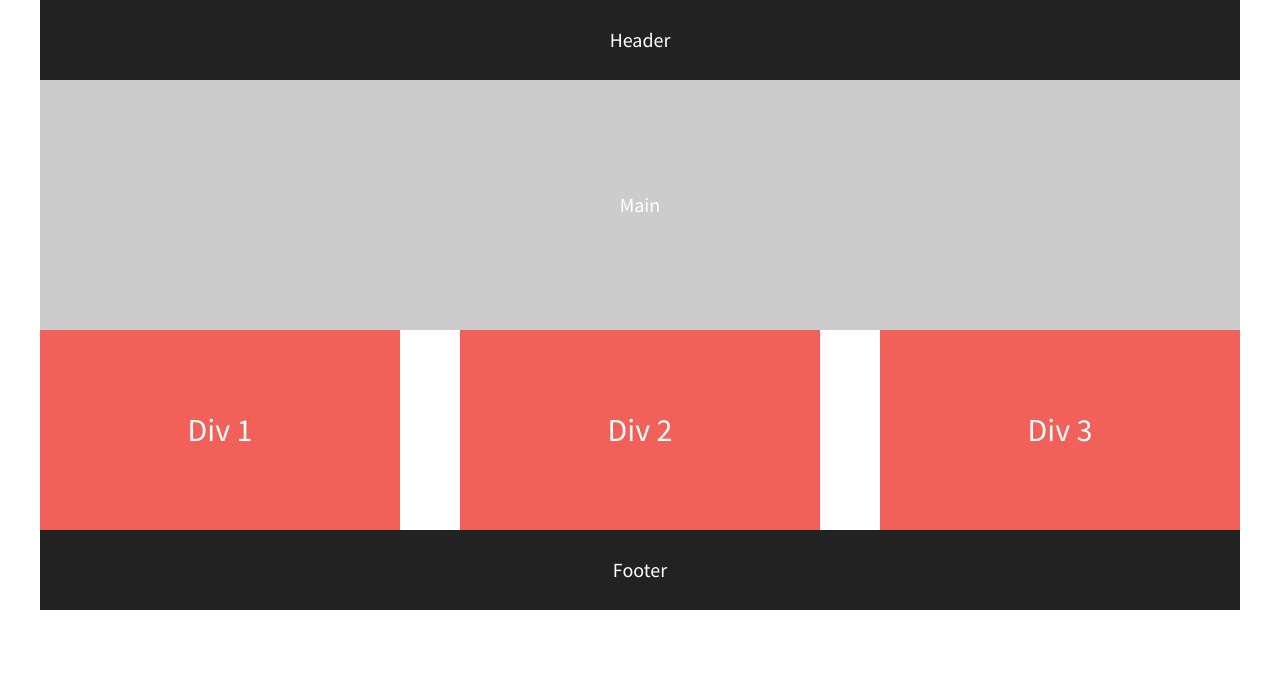
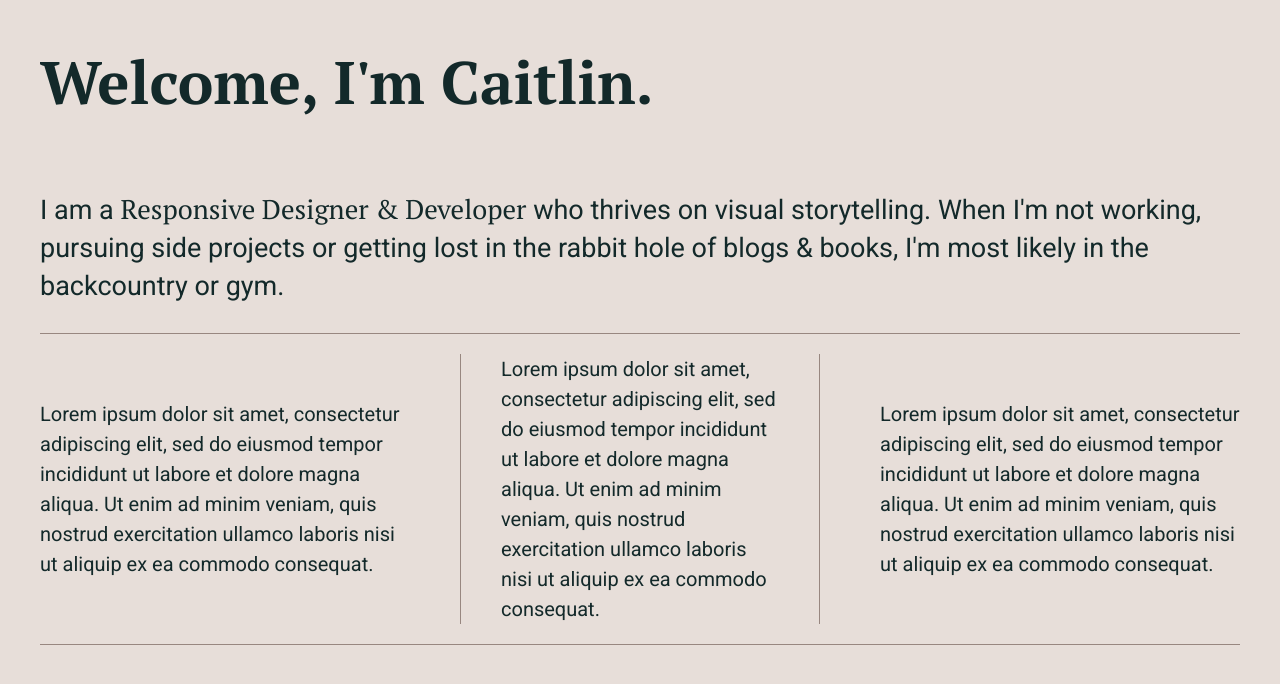
Before and after one commit to cnapua/flexbox-starter, a plain HTML site: page index.html in a window 1280 px wide. Drawn offline with nearby package versions, Linux system fonts and the light colour scheme.

Commit message:
Design edits, content edit

```diff
--- a/css/main.css
+++ b/css/main.css
@@ -11,7 +11,7 @@
    ========================================================================== */
 
 html {
-    color: #222;
+    color: #E7DED9;
     font-size: 1em;
     line-height: 1.4;
 }
@@ -95,58 +95,71 @@ textarea {
    Author's custom styles
    ========================================================================== */
 
+/*Large Background Image*/
 html {
-  background-color: #fff;
+  background-color: #E7DED9;
   height: 100%;
   width: 100%;
 }
 
 body {
-  font-family: 'Source Sans Pro', sans-serif;
-  padding: 0 2em;
+  font-family: 'Roboto', sans-serif;
+  padding: 0em 2em;
   font-size: 1.25em;
-  height: 100%;
-  color: #fff;
-}
-
-header,
-footer {
-  background-color: #222;
-  height: 80px;
-  width: 100%;
-}
-
-main {
-  background-color: #ccc;
-  height: 250px;
-  width: 100%;
-}
-
-header,
-footer,
-main {
-	display: flex;
-	justify-content: center;
-	align-items: center;
+  color: #13292A;
+  display: flex;
+  justify-content: center;
 }
 
 .flex-container {
   display: flex;
   flex-flow: row wrap;
   justify-content: space-between;
-  align-items: center;
+  max-width: 1200px;
+}
+
+p span {
+  font-family: 'PT Serif', serif;
+}
+
+header,
+footer {
+  width: 100%;
+  display: flex;
+  justify-content: flex-start;
+}
+
+header h1 {
+  font-family: 'PT Serif', serif;
+  font-size: 3em;
+}
+
+main {
+  width: 100%;
+  display: flex;
+  justify-content: center;
+  border-bottom: 1px solid #988780;
+}
+
+main p {
+  font-size: 1.35em;
 }
 
 .flex-items {
-  color: #fff;
-  line-height: 1.5em;
-  font-size: 1.6em;
-  background-color: #f16059;
-  width: 30%;
-  height: 200px;
   display: flex;
   justify-content: center;
   align-items: center;
+  line-height: 1.5em;
+  font-size: 1em;
+  border-bottom: 1px solid #555;
+}
+
+footer {
+  border-top: 1px solid #988780;
+}
+
+footer i {
+  padding: 30px 20px 0 0;
 }
 
 /* ==========================================================================
@@ -229,16 +242,23 @@ main {
    Modify as content requires.
    ========================================================================== */
 
-/* If you'd like to try a different layout on Desktop and larger screens: */
+@media all and (max-width: 768px) {
+    body {
+      padding: 1em;
+    }
+}
+
 @media (min-width: 1200px) {
-  #div-1,
-  #div-2{
-      /* set your flex value to 1 50% */
-  }
+    .flex-items {
+      flex-basis: 30%;
+      border-bottom: none;
+    }
 
-  #div-3 {
-    /* set your flex value to 1 100% */
-  }
+    #div-2 p {
+      border-left: 1px solid #988780;
+      border-right: 1px solid #988780;
+      padding: 0 40px;
+    }
 }
 
 @media print,
--- a/index.html
+++ b/index.html
@@ -13,7 +13,9 @@
         <link rel="stylesheet" href="css/normalize.css">
         <link rel="stylesheet" href="css/main.css">
         <script src="js/vendor/modernizr-2.8.3.min.js"></script>
-        <link href="https://fonts.googleapis.com/css?family=Lora|Source+Sans+Pro:400,700" rel="stylesheet">
+        <link rel="preconnect" href="https://fonts.googleapis.com">
+<link rel="preconnect" href="https://fonts.gstatic.com" crossorigin>
+<link href="https://fonts.googleapis.com/css2?family=PT+Serif:wght@400;700&family=Roboto:wght@300;400;700&display=swap" rel="stylesheet">
     </head>
     <body>
         <!--[if lt IE 8]>
@@ -22,18 +24,34 @@
 
         <!-- Add your site or application content here -->
         <section class="flex-container">
-            <header>Header</header>
-            <main>Main</main>
+            <header>
+                <h1>Welcome, I'm Caitlin.</h1>
+            </header>
+            <main>
+                <p>I am a <span>Responsive Designer & Developer</span> who thrives on visual storytelling.
+                    When I'm not working, pursuing side projects or getting lost in the rabbit hole of blogs & books,
+                    I'm most likely in the backcountry or gym.</p>
+            </main>
             <div id="div-1" class="flex-items">
-                Div 1
+                <p>Lorem ipsum dolor sit amet, consectetur adipiscing elit, sed do eiusmod tempor incididunt ut
+                    labore et dolore magna aliqua. Ut enim ad minim veniam, quis nostrud exercitation ullamco
+                    laboris nisi ut aliquip ex ea commodo consequat.</p>
             </div>
             <div id="div-2" class="flex-items">
-                Div 2
+                <p>Lorem ipsum dolor sit amet, consectetur adipiscing elit, sed do eiusmod tempor incididunt ut
+                    labore et dolore magna aliqua. Ut enim ad minim veniam, quis nostrud exercitation ullamco
+                    laboris nisi ut aliquip ex ea commodo consequat.</p>
             </div>
             <div id="div-3" class="flex-items">
-                Div 3
+                <p>Lorem ipsum dolor sit amet, consectetur adipiscing elit, sed do eiusmod tempor incididunt ut
+                    labore et dolore magna aliqua. Ut enim ad minim veniam, quis nostrud exercitation ullamco
+                    laboris nisi ut aliquip ex ea commodo consequat.</p>
             </div>
-            <footer>Footer</footer>
+            <footer>
+                <i class="fab fa-twitter"></i>
+                <i class="fab fa-linkedin"></i>
+                <i class="fab fa-pinterest"></i>
+            </footer>
         </section>
 
         <script src="https://ajax.googleapis.com/ajax/libs/jquery/1.11.3/jquery.min.js"></script>
```
Also changed, not shown: apple-touch-icon.png (deleted), favicon.ico (deleted), img/bkgd.jpg (deleted), tile-wide.png (deleted), tile.png (deleted).
